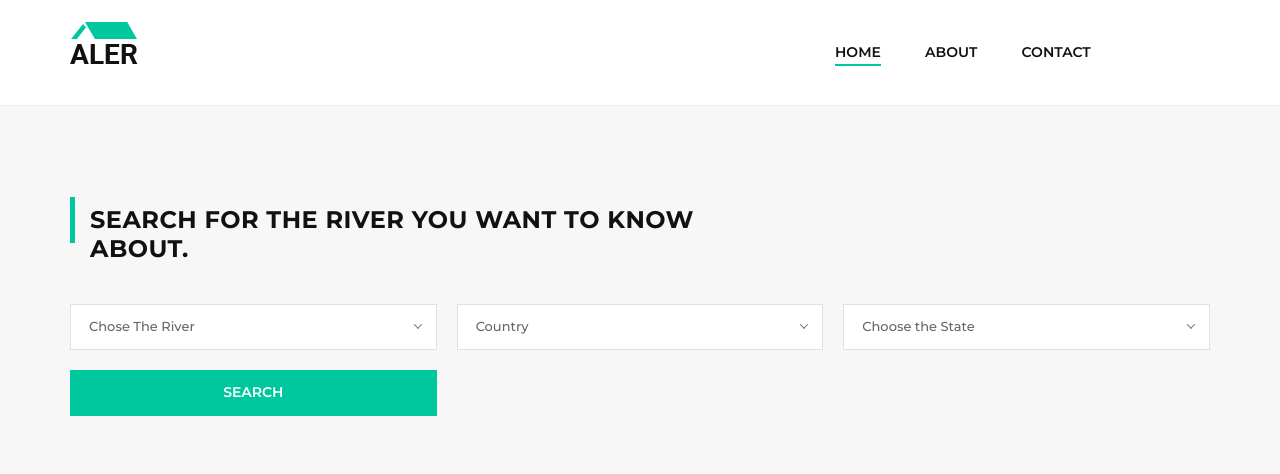
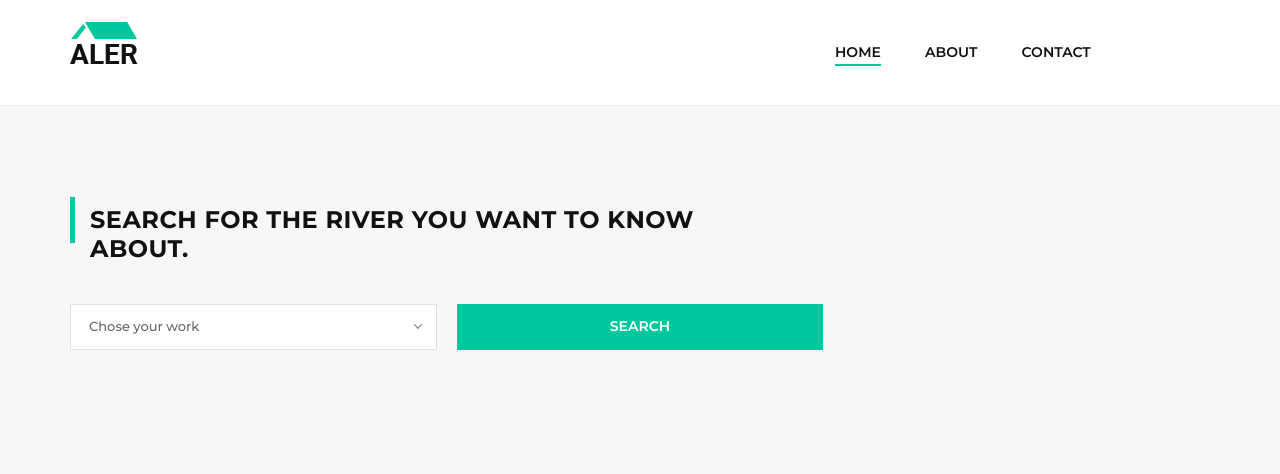
Before and after one commit to Aayush-hub/Mission-river, a plain HTML site: page index.html in a window 1280 px wide. Shown: the top 474 px of the page. Drawn offline with Linux system fonts and the light colour scheme.

Commit message:
Add files via upload

```diff
--- a/index.html
+++ b/index.html
@@ -87,15 +87,11 @@
                 </div>
             </div>
             <div class="search-form-content">
-                <form action="#" class="filter-form">
+                <form action="1.php" method="get" class="filter-form">
                     <select class="sm-width">
-                        <option value="">Chose The River</option>
-                    </select>
-                    <select class="sm-width">
-                        <option value="">Country</option>
-                    </select>
-                    <select class="sm-width">
-                        <option value="">Choose the State</option>
+                        <option value="">Chose your work</option>
+                        <option value="0">Search the Data</option>
+                        <option value="1">Analyse the Data</option>
                     </select>
                     <button type="button" class="search-btn sm-width">Search</button>
                 </form>
@@ -113,7 +109,8 @@
                 height="450" style="border:0;" allowfullscreen=""></iframe>
         </div>
     </section>
-    <!-- Map section Begins -->
+    <!-- Map section Ends -->
+
     <!-- Contact Section Begin -->
     <section class="contact-section">
         <div class="container">
```
